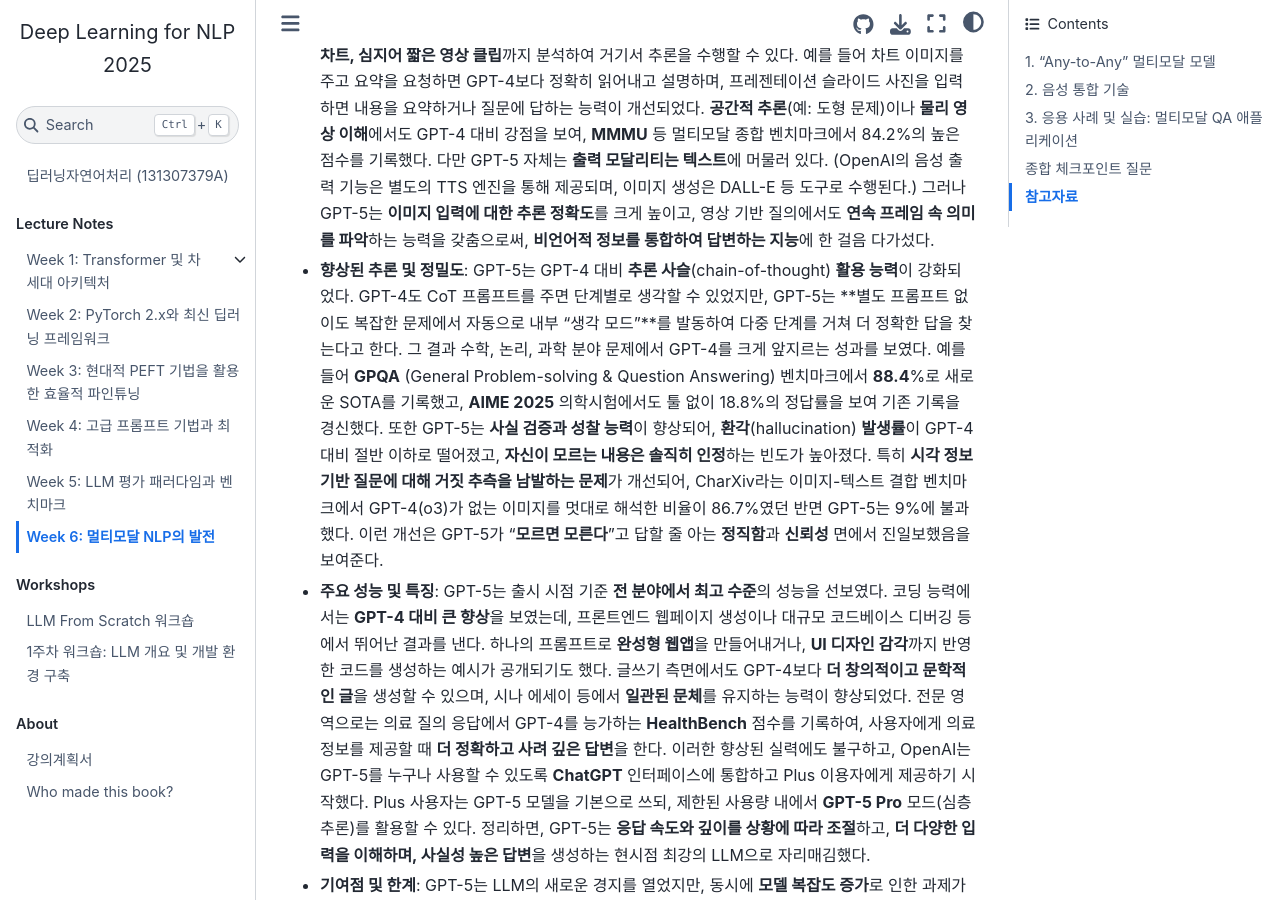
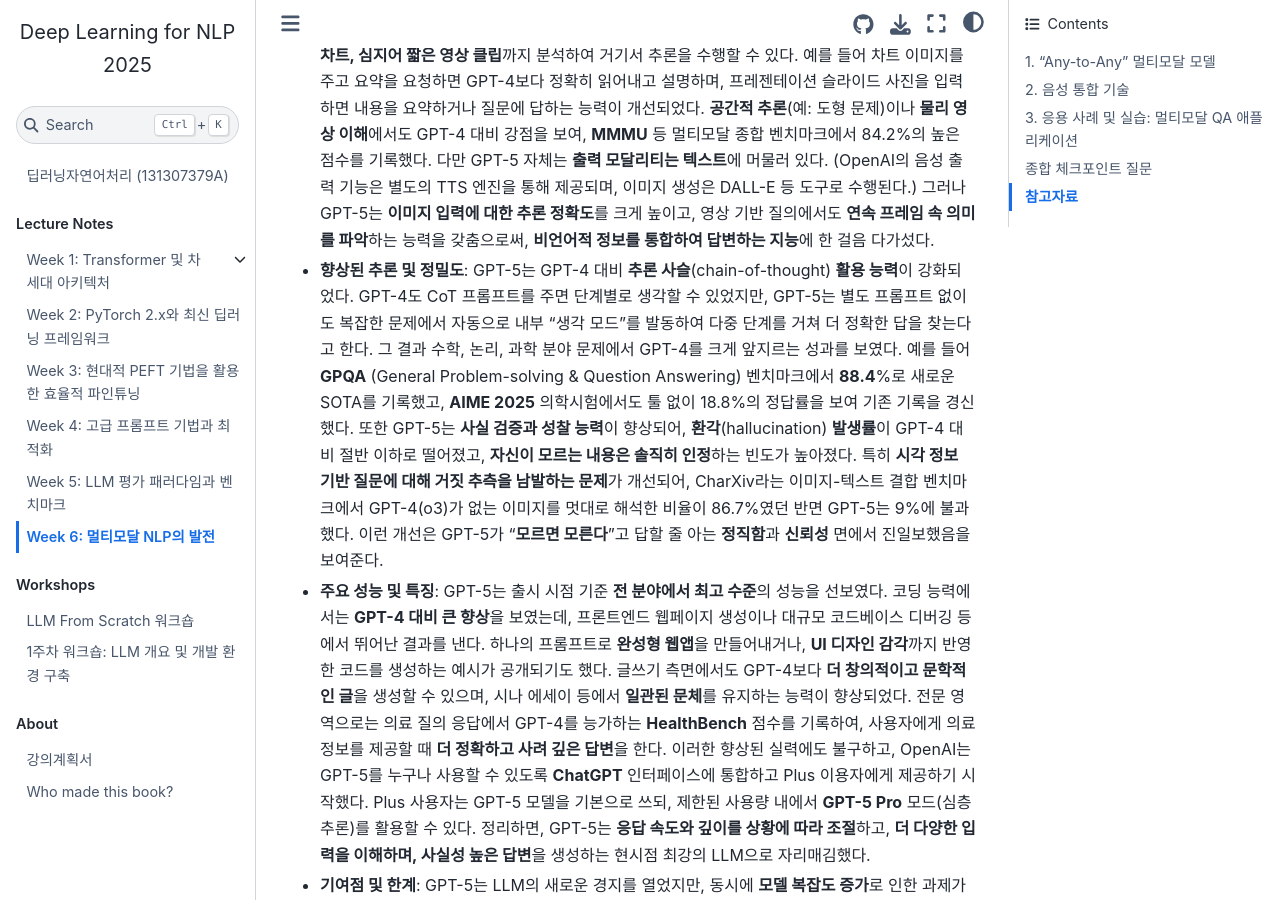
Before and after one commit to entelecheia/deepnlp-2025, a Jupyter Book: the page built from book/ko/week06/index.md, in a window 1280 px wide and 900 px high, scrolled down 6628 px. Built offline with Jupyter Book 1.0.4 settings and Sphinx 7.4.7 and the Sphinx Book theme 1.1.4, drawn with Linux system fonts in a browser that asks for light colours.

```diff
--- a/book/ko/week06/index.md
+++ b/book/ko/week06/index.md
@@ -92,7 +92,7 @@ _Qwen2.5-Omni의 개략적 구조_: Vision Encoder와 Audio Encoder로 **보는
 
 - **멀티모달 입력과 이해**: GPT-5는 **텍스트 이외의 입력**(비정형 데이터)에 대한 이해력이 GPT-4보다 크게 향상되었다. 이미 GPT-4가 이미지 해석 능력을 일부 갖추고 있었지만, GPT-5는 **이미지, 도표, 차트, 심지어 짧은 영상 클립**까지 분석하여 거기서 추론을 수행할 수 있다. 예를 들어 차트 이미지를 주고 요약을 요청하면 GPT-4보다 정확히 읽어내고 설명하며, 프레젠테이션 슬라이드 사진을 입력하면 내용을 요약하거나 질문에 답하는 능력이 개선되었다. **공간적 추론**(예: 도형 문제)이나 **물리 영상 이해**에서도 GPT-4 대비 강점을 보여, **MMMU** 등 멀티모달 종합 벤치마크에서 84.2%의 높은 점수를 기록했다. 다만 GPT-5 자체는 **출력 모달리티는 텍스트**에 머물러 있다. (OpenAI의 음성 출력 기능은 별도의 TTS 엔진을 통해 제공되며, 이미지 생성은 DALL-E 등 도구로 수행된다.) 그러나 GPT-5는 **이미지 입력에 대한 추론 정확도**를 크게 높이고, 영상 기반 질의에서도 **연속 프레임 속 의미를 파악**하는 능력을 갖춤으로써, **비언어적 정보를 통합하여 답변하는 지능**에 한 걸음 다가섰다.
 
-- **향상된 추론 및 정밀도**: GPT-5는 GPT-4 대비 **추론 사슬**(chain-of-thought) **활용 능력**이 강화되었다. GPT-4도 CoT 프롬프트를 주면 단계별로 생각할 수 있었지만, GPT-5는 **별도 프롬프트 없이도 복잡한 문제에서 자동으로 내부 "생각 모드"**를 발동하여 다중 단계를 거쳐 더 정확한 답을 찾는다고 한다. 그 결과 수학, 논리, 과학 분야 문제에서 GPT-4를 크게 앞지르는 성과를 보였다. 예를 들어 **GPQA** (General Problem-solving & Question Answering) 벤치마크에서 **88.4**%로 새로운 SOTA를 기록했고, **AIME 2025** 의학시험에서도 툴 없이 18.8%의 정답률을 보여 기존 기록을 경신했다. 또한 GPT-5는 **사실 검증과 성찰 능력**이 향상되어, **환각**(hallucination) **발생률**이 GPT-4 대비 절반 이하로 떨어졌고, **자신이 모르는 내용은 솔직히 인정**하는 빈도가 높아졌다. 특히 **시각 정보 기반 질문에 대해 거짓 추측을 남발하는 문제**가 개선되어, CharXiv라는 이미지-텍스트 결합 벤치마크에서 GPT-4(o3)가 없는 이미지를 멋대로 해석한 비율이 86.7%였던 반면 GPT-5는 9%에 불과했다. 이런 개선은 GPT-5가 "**모르면 모른다**"고 답할 줄 아는 **정직함**과 **신뢰성** 면에서 진일보했음을 보여준다.
+- **향상된 추론 및 정밀도**: GPT-5는 GPT-4 대비 **추론 사슬**(chain-of-thought) **활용 능력**이 강화되었다. GPT-4도 CoT 프롬프트를 주면 단계별로 생각할 수 있었지만, GPT-5는 별도 프롬프트 없이도 복잡한 문제에서 자동으로 내부 "생각 모드"를 발동하여 다중 단계를 거쳐 더 정확한 답을 찾는다고 한다. 그 결과 수학, 논리, 과학 분야 문제에서 GPT-4를 크게 앞지르는 성과를 보였다. 예를 들어 **GPQA** (General Problem-solving & Question Answering) 벤치마크에서 **88.4**%로 새로운 SOTA를 기록했고, **AIME 2025** 의학시험에서도 툴 없이 18.8%의 정답률을 보여 기존 기록을 경신했다. 또한 GPT-5는 **사실 검증과 성찰 능력**이 향상되어, **환각**(hallucination) **발생률**이 GPT-4 대비 절반 이하로 떨어졌고, **자신이 모르는 내용은 솔직히 인정**하는 빈도가 높아졌다. 특히 **시각 정보 기반 질문에 대해 거짓 추측을 남발하는 문제**가 개선되어, CharXiv라는 이미지-텍스트 결합 벤치마크에서 GPT-4(o3)가 없는 이미지를 멋대로 해석한 비율이 86.7%였던 반면 GPT-5는 9%에 불과했다. 이런 개선은 GPT-5가 "**모르면 모른다**"고 답할 줄 아는 **정직함**과 **신뢰성** 면에서 진일보했음을 보여준다.
 
 - **주요 성능 및 특징**: GPT-5는 출시 시점 기준 **전 분야에서 최고 수준**의 성능을 선보였다. 코딩 능력에서는 **GPT-4 대비 큰 향상**을 보였는데, 프론트엔드 웹페이지 생성이나 대규모 코드베이스 디버깅 등에서 뛰어난 결과를 낸다. 하나의 프롬프트로 **완성형 웹앱**을 만들어내거나, **UI 디자인 감각**까지 반영한 코드를 생성하는 예시가 공개되기도 했다. 글쓰기 측면에서도 GPT-4보다 **더 창의적이고 문학적인 글**을 생성할 수 있으며, 시나 에세이 등에서 **일관된 문체**를 유지하는 능력이 향상되었다. 전문 영역으로는 의료 질의 응답에서 GPT-4를 능가하는 **HealthBench** 점수를 기록하여, 사용자에게 의료 정보를 제공할 때 **더 정확하고 사려 깊은 답변**을 한다. 이러한 향상된 실력에도 불구하고, OpenAI는 GPT-5를 누구나 사용할 수 있도록 **ChatGPT** 인터페이스에 통합하고 Plus 이용자에게 제공하기 시작했다. Plus 사용자는 GPT-5 모델을 기본으로 쓰되, 제한된 사용량 내에서 **GPT-5 Pro** 모드(심층 추론)를 활용할 수 있다. 정리하면, GPT-5는 **응답 속도와 깊이를 상황에 따라 조절**하고, **더 다양한 입력을 이해하며, 사실성 높은 답변**을 생성하는 현시점 최강의 LLM으로 자리매김했다.
 
```
